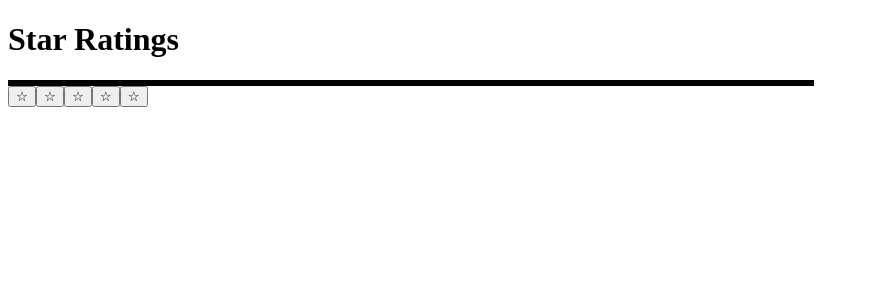
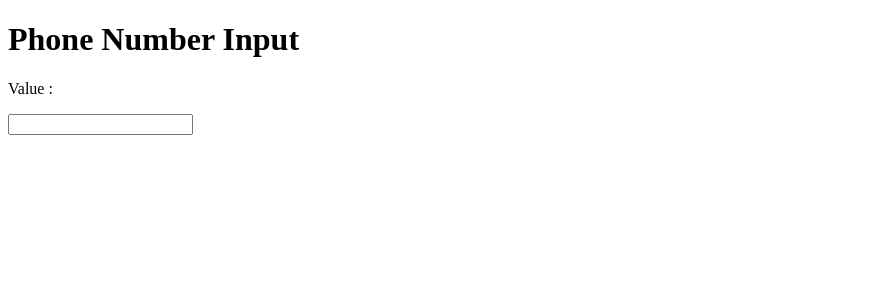
Before and after one commit to AreaerA/CoderCorner, a React (Vite) app: page / in a window 1280 px wide. Shown: the top 300 px of the page, without its empty margins (0-869 px from the left). Built offline with nearby package versions, Linux system fonts and the light colour scheme.

Commit message:
prompt for tech int

```diff
--- a/client/App.tsx
+++ b/client/App.tsx
@@ -14,6 +14,9 @@
 // import { Switch, Route, withRouter, Redirect } from 'react-router-dom';
 import StarRating from './components/StarRating';
 import { Widget } from './components/StarWidget'
+import PhoneNumber from './components/PhoneNumber';
+import { useState } from 'react';
+
 
 /**
  *  Storing ENDPOINTS in config enables us to share these endpoints
@@ -33,11 +36,14 @@ const App = () => {
 //             .then(res => res.json())
 //             .then(data => setLeaderboard(data))
 //     }, []);
-
+  const [value, setValue] = useState("");
     return (
-      <div>
-        <StarRating />
-        <Widget />
+      <div className='App'>
+        {/* <StarRating />
+        <Widget /> */}
+        <h1>Phone Number Input</h1>
+        <p>Value : {value}</p>
+        <PhoneNumber onChange={setValue}/>
         {/* < HelloWorld / > */}
       </div>
     );
--- /dev/null
+++ b/client/components/PhoneNumber.tsx
@@ -0,0 +1,36 @@
+// Phone Number Input
+// Prompt
+// In this exercise, you're tasked with building a custom input component to receive and properly format phone numbers.
+// Generally, you would use a library like react-phone-number-input to handle this for you. However, in this exercise, you'll build the component from scratch.
+
+// For example, given the following user input:
+// 1234567890
+
+// The input component value should format the value to:
+// (123) 456-7890
+
+// It should also pass the underlying value of the input to the onChange prop which is passed into it as a string in E.164 format as seen below:
+// +11234567890
+
+// E.164 is an international standard for phone numbers.
+
+// In this case, we only care about US phone numbers so you can just prepend +1 to the number.
+
+// Criteria
+// The input should only accept numbers and format the input as the user types.
+// The input should have a placeholder value of (123) 456-7890
+// The format should be (XXX) XXX-XXXX
+// The passed in onChange handler should be called with the value of the input as the user types.
+// The value passed to the onChange handler should be in E.164 format (e.g. +15555555555)
+
+// Refer to the test cases in PhoneNumberInput.test.tsx to answer any remaining functionality questions you may have.
+
+import React from "react";
+
+export default function PhoneNumber({
+  onChange,
+}: {
+  onChange: (value: string) => void;
+}) {
+  return <input />;
+}
--- a/client/components/Stopwatch.tsx
+++ b/client/components/Stopwatch.tsx
@@ -2,7 +2,7 @@ import React, { useState, useEffect, useRef } from 'react'
 
 export default function Stopwatch() {
   const [isRunning, setIsRunning] = useState(false)
-  const [time, setTime] = useState(250559999)
+  const [time, setTime] = useState(0)
   const watch = useRef<ReturnType<typeof setInterval>>()
 
   useEffect(() => {
```
